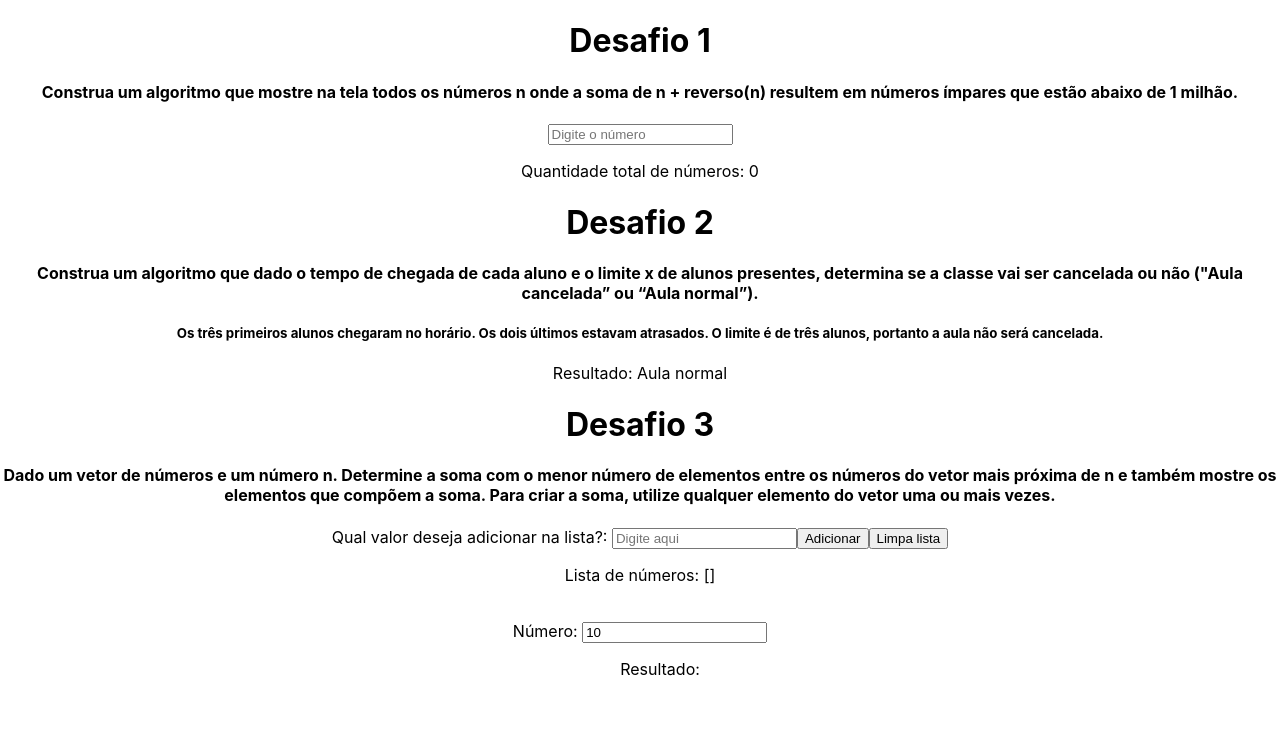
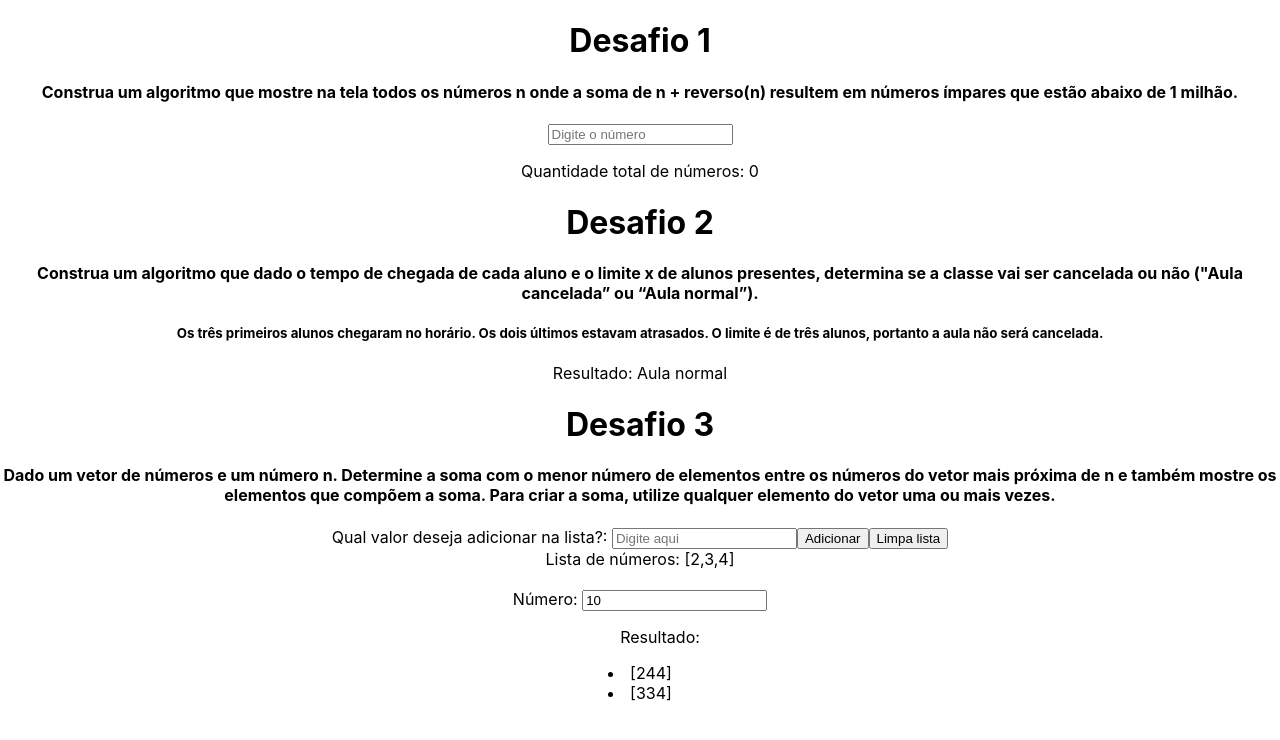
Before and after one commit to williamnstolb/desafio-warren, a React (Create React App) app in the folder desafio-warren/: page / in a window 1280 px wide. Shown: the top 740 px of the page. Built offline with nearby package versions, Linux system fonts and the light colour scheme.

Commit message:
Página do desafio 3 finalizada sem css

```diff
--- a/desafio-warren/src/pages/Desafio3.jsx
+++ b/desafio-warren/src/pages/Desafio3.jsx
@@ -2,18 +2,18 @@ import React, { useState, useEffect } from 'react';
 import listOfCombination from '../utils/desafio3';
 
 function Desafio3() {
-  const [list, setList] = useState([]);
+  const [list, setList] = useState([2,3,4]);
   const [number, setNumber] = useState(10);
   const [isLoading, setIsLoading] = useState(false);
 
   const handleChangeList = () => {
     const value = document.getElementById('valueAdd').value;
     setIsLoading(true);
-    if(value !== '') {
-      list.push(parseInt(value));
+    if(value !== '' && value !== undefined) {
+      if(!(list.find(n => n === parseInt(value)))) list.push(parseInt(value));
       setList(list);
+      document.getElementById('valueAdd').value = '';
     }
-    document.getElementById('valueAdd').value = '';
   }
 
   const cleanList = () => {
@@ -27,6 +27,7 @@ function Desafio3() {
 
 
   const handleChangeNumber = (e) => {
+    setIsLoading(true);
     setNumber(e.target.value);
   }
 
@@ -37,20 +38,19 @@ function Desafio3() {
       <div>
         <label>Qual valor deseja adicionar na lista?:
           {' '}
-          <input id="valueAdd" type="tel" placeholder="Digite aqui" />
+          <input id="valueAdd" type="number" placeholder="Digite aqui" />
           <button type="button" onClick={ handleChangeList }>Adicionar</button>
           <button type="button" onClick={ cleanList }>Limpa lista</button>
         </label>
         <br />
-        <p >{isLoading ? <h1>Carregando...</h1> : `Lista de números: [${list}]` }</p>
+        <div >{isLoading ? <h1>Carregando...</h1> : `Lista de números: [${list}]` }</div>
         <br />
         <label >Número:
           {' '}
           <input type="tel" onChange={ handleChangeNumber } value={ number } />
         </label>
-
         <ul>Resultado:</ul>
-        {
+        { isLoading ? <h1>Carregando...</h1> :
           listOfCombination(list, number).map((item) => (
             <li key={item}>[{item}]</li>
           ))
--- a/desafio-warren/src/utils/desafio3.js
+++ b/desafio-warren/src/utils/desafio3.js
@@ -11,6 +11,7 @@ const maxLength = (list, x) => {
       count += 1;
     } else i += 1;
   }
+  if(sum < x) count += 1;
   return count;
 }
 
```
